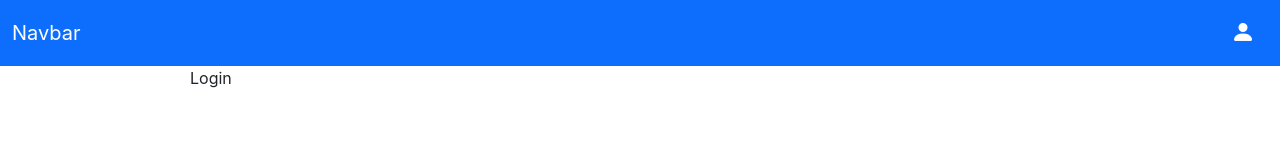
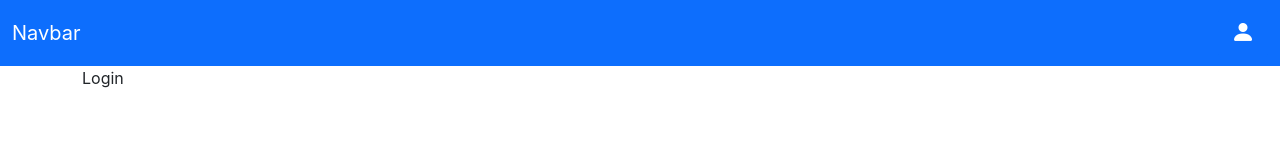
Before and after one commit to israelramosm/fullstackjs-express-react, a React (Create React App) app: page /#/login in a window 1280 px wide. Shown: the top 160 px of the page. Built offline with nearby package versions, Linux system fonts and the light colour scheme.

Commit message:
container class from bootstrap updated

```diff
--- a/src/App.js
+++ b/src/App.js
@@ -41,7 +41,7 @@ const App = () => {
           </div>
         </div>
       </nav>
-      <div className="max-width">
+      <div className="container">
         <Switch>
           <Route path="/login" component={Login} />
           <Route path={`/${username}`} component={Main} />
--- a/src/app.scss
+++ b/src/app.scss
@@ -1,11 +1,4 @@
 @import url("https://cdn.jsdelivr.net/npm/bootstrap-icons@1.5.0/font/bootstrap-icons.css");
-
-$maxwidth: 900px;
-
-.max-width {
-  max-width: $maxwidth;
-  margin: auto;
-}
 
 .bi-1x {
   font-size: 1rem;
@@ -27,12 +20,6 @@ $maxwidth: 900px;
     font-size: 3rem;
   }
 
-@media (max-width: $maxwidth) {
-  .max-width {
-    margin: 0 15px;
-  }
-}
-
 .app {
     &__dropdown-menu-aligment {
         top: 120% !important;
```
